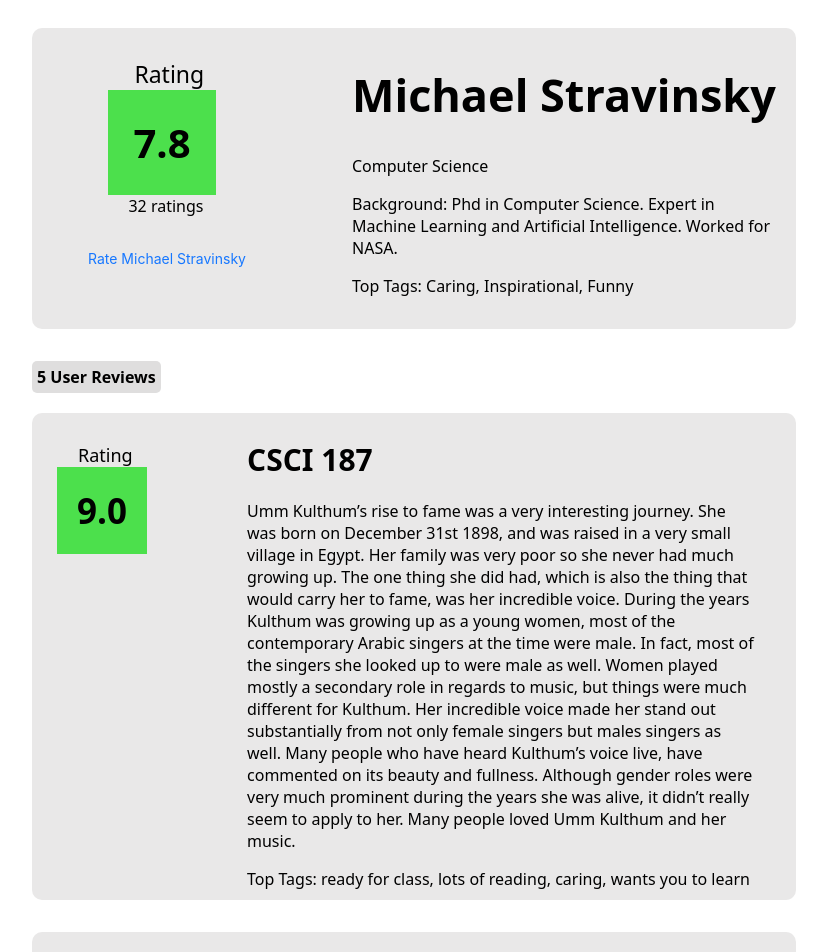
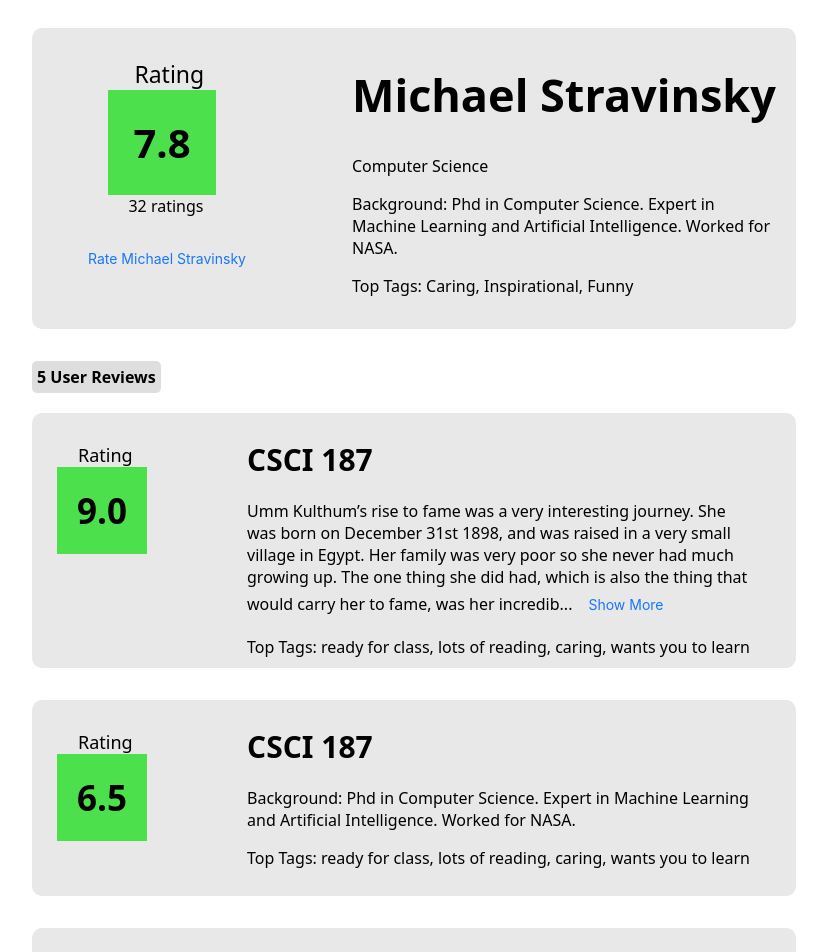
Before and after one commit to dsaini64/my-peer-advisor, a Next.js app in the folder website/: page /profilePage/1 in a window 1280 px wide. Shown: the top 952 px of the page, without its empty margins (226-1053 px from the left). Built offline with nearby package versions, Linux system fonts and the light colour scheme; no server answers.

Commit message:
added fetch api function for the backend

```diff
--- a/website/src/app/profilePage/[id]/page.tsx
+++ b/website/src/app/profilePage/[id]/page.tsx
@@ -1,6 +1,6 @@
+"use client";
 import { useState, useEffect } from "react";
 import { Button, Typography, } from "antd";
-
 const { Paragraph } = Typography
 
 type ProfilePageIdProps = {
@@ -8,11 +8,13 @@ type ProfilePageIdProps = {
 }
 
 export default function ProfilePage({id}:ProfilePageIdProps) {
+  id = "6563b27ff48eb1400c9f72d2"
   // call backend for data
+  const [profProfileData, setProfProfileData] = useState()
   let profName = "Michael Stravinsky"
   let profDesc = "Background: Phd in Computer Science. Expert in Machine Learning and Artificial Intelligence. Worked for NASA."
   let tags = "Caring, Inspirational, Funny"
-  let degree  = "Computer Science"
+  let department  = "Computer Science"
   let ratings = "32"
   let ratingNum = "7.8"
   let studentRatingNum = 5
@@ -20,13 +22,21 @@ export default function ProfilePage({id}:ProfilePageIdProps) {
   let userCourseName = "CSCI 187"
   let userDesc = "Umm Kulthum’s rise to fame was a very interesting journey. She was born on December 31st 1898, and was raised in a very small village in Egypt. Her family was very poor so she never had much growing up. The one thing she did had, which is also the thing that would carry her to fame, was her incredible voice. During the years Kulthum was growing up as a young women, most of the contemporary Arabic singers at the time were male. In fact, most of the singers she looked up to were male as well. Women played mostly a secondary role in regards to music, but things were much different for Kulthum. Her incredible voice made her stand out substantially from not only female singers but males singers as well. Many people who have heard Kulthum’s voice live, have commented on its beauty and fullness. Although gender roles were very much prominent during the years she was alive, it didn’t really seem to apply to her. Many people loved Umm Kulthum and her music."
   let userTags = "ready for class, lots of reading, caring, wants you to learn"
+    fetch(`http://localhost:9080/api/v1/professors/${id}/reviews`)
+      .then((response=> response.json().then(json => {
+        setProfProfileData(json)
+        console.log(profProfileData)
+      }
+
+      )))
+      .catch(err=>console.log(err))
   return (
     <div className="profilePageLayout" >
-      <ProfCard tags={tags} degree={degree} profDesc={profDesc} profName={profName} ratings={ratings} ratingNum={ratingNum} />
+      <ProfCard tags={tags} department={department} profDesc={profDesc} profName={profName} ratings={ratings} ratingNum={ratingNum} />
       <div className="numOfUserReviews">{studentRatingNum} User Reviews</div>
       <div>
         <UserCard userCourseName={userCourseName} userDesc={userDesc} userTags={userTags} ratingNum={userRatingNum[0]} />
-        <UserCard userCourseName={userCourseName} userDesc={userDesc} userTags={userTags} ratingNum={userRatingNum[1]} />
+        <UserCard userCourseName={userCourseName} userDesc={profDesc} userTags={userTags} ratingNum={userRatingNum[1]} />
         <UserCard userCourseName={userCourseName} userDesc={userDesc} userTags={userTags} ratingNum={userRatingNum[2]} />
         <UserCard userCourseName={userCourseName} userDesc={userDesc} userTags={userTags} ratingNum={userRatingNum[3]} />
       </div>
@@ -37,7 +47,7 @@ export default function ProfilePage({id}:ProfilePageIdProps) {
 type profileBodyProps = {
   profName: string,
   profDesc: string,
-  degree: string,
+  department: string,
   tags: string
 }
 
@@ -45,9 +55,9 @@ function ProfileBody(content: profileBodyProps) {
   return (
     <div className="profileBody">
       <div><h1>{content.profName}</h1></div>
-      <div>{content.degree}</div>
-      <div><p>{content.profDesc}</p></div>
-      <div>Top Tags: {content.tags}</div>
+      <div>{content.department}</div>
+      <div><p>{content.profDesc}</p></div> {/* display other courses taught as well */}
+      <div>Top Tags: {content.tags}</div> {/* tags is a list */}
     </div>
   )
 }
@@ -115,10 +125,16 @@ type userBodyProps = {
 }
 
 function UserBody({userDesc, userTags, userCourseName}:userBodyProps) {
+
   return (
     <div className="userProfileBody">
       <div><h1>{userCourseName}</h1></div>
-      <div><p>{userDesc}</p></div>
+      <div>
+            {userDesc.length > 300?
+              <p><ShowMore userDesc={userDesc} /></p>:
+              <p>{userDesc}</p>
+            }
+      </div>
       <div>Top Tags: {userTags}</div>
     </div>
   )
@@ -128,17 +144,17 @@ type ProfCardProps = {
   profName: string,
   profDesc: string,
   tags: string,
-  degree: string,
+  department: string,
   ratings: string,
   ratingNum: string
 }
 
-function ProfCard({profName, ratings, ratingNum, degree, tags, profDesc}:ProfCardProps) {
+function ProfCard({profName, ratings, ratingNum, department, tags, profDesc}:ProfCardProps) {
   return (
     <div className="card">
     <div className="card-body profileCardLayout">
         <Rating profName={profName} reviewNum={ratings} ratingNum={ratingNum}/>
-        <ProfileBody profName={profName} profDesc={profDesc} tags={tags} degree={degree}/>
+        <ProfileBody profName={profName} profDesc={profDesc} tags={tags} department={department}/>
     </div>
 </div>
   )
@@ -162,6 +178,29 @@ function UserCard({userCourseName, userDesc, userTags, ratingNum}: UserCardProps
   )
 }
 
+type ShowMoreProps = {
+  userDesc: string
+}
+
+function ShowMore({userDesc}: ShowMoreProps) {
+  const [showMore, setShowMore] = useState(false)
+  return (
+    <>
+      {!showMore?
+        <>
+          {userDesc.substring(0,300) + "..."}
+          <Button type="link" onClick={() => {setShowMore(true)}}>Show More</Button>
+        </>
+        :
+        <>
+          {userDesc}
+          <Button type="link" onClick={() => {setShowMore(false)}}>Show Less</Button>
+        </>
+      }
+    </>
+  )
+}
+
 //implement show more button first for cards, then for text,
 // maybe use text first to build understanding
 
```
